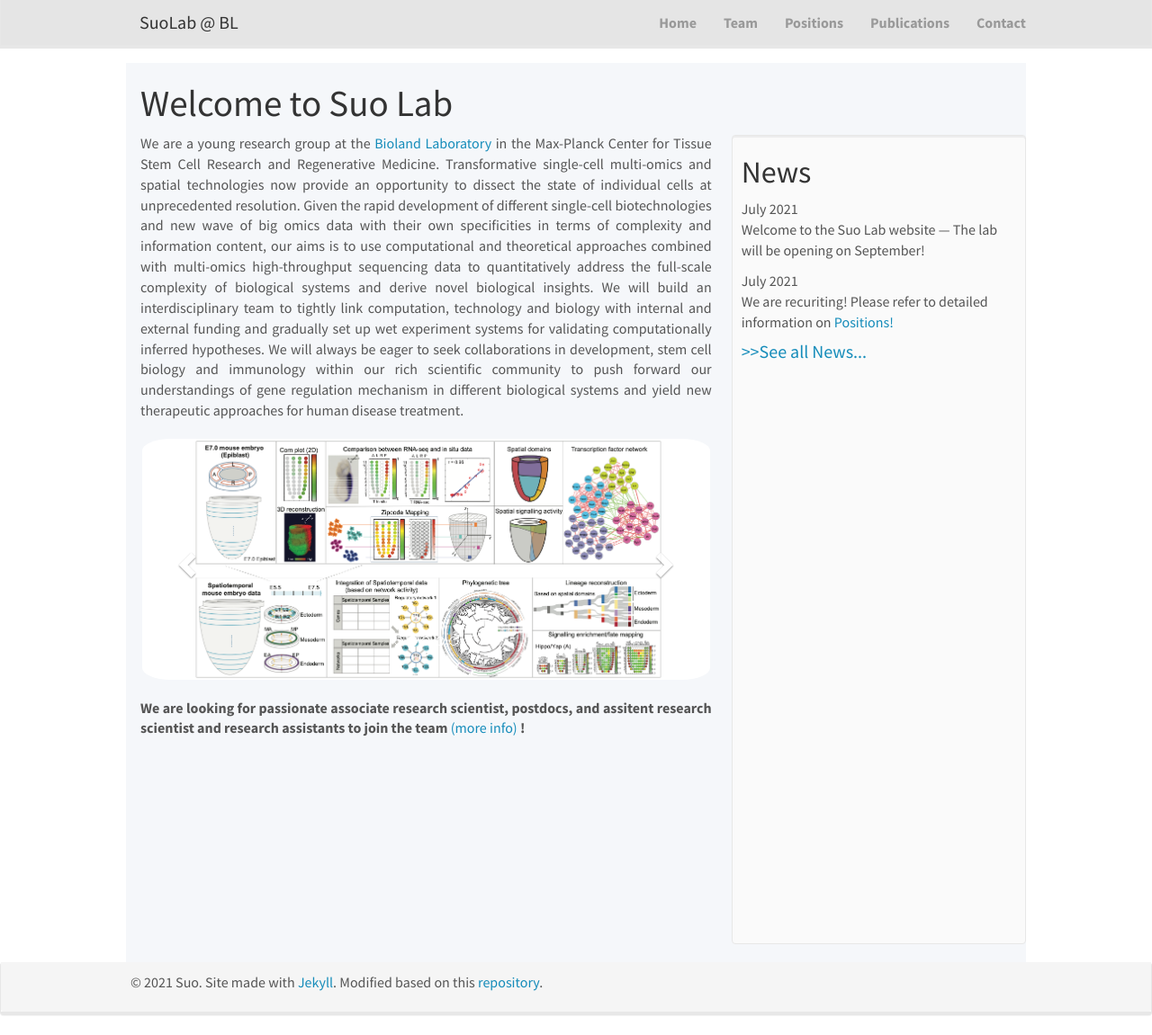
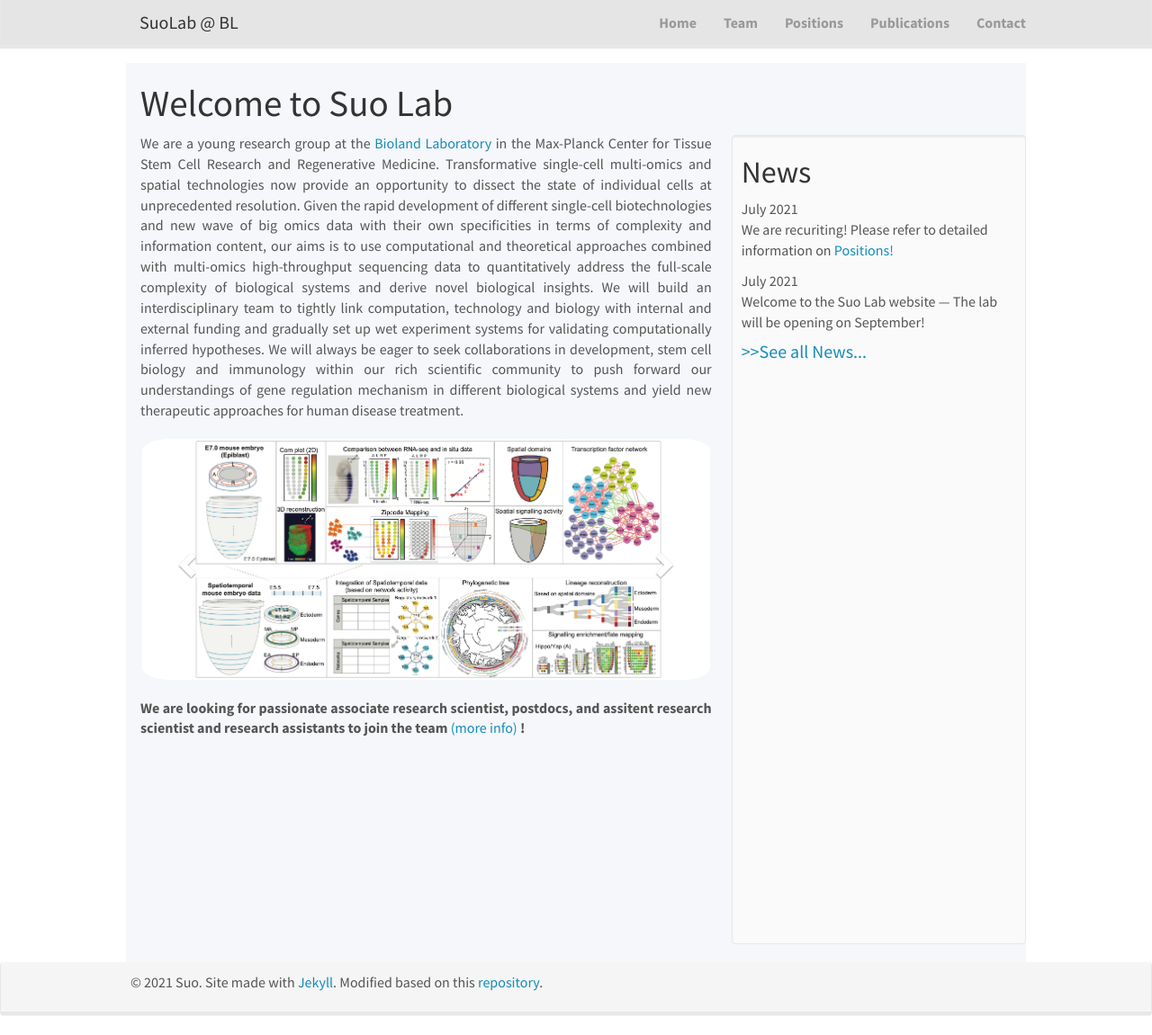
Before and after one commit to suoshengbao/suoshengbao.github.io, a Jekyll site: the page built from _pages/home.md, in a window 1280 px wide and 1151 px high. Shown: the whole window at 90% size. Built offline with Jekyll 4.4.1, drawn with Linux system fonts in a browser that asks for light colours; nearby versions of some CDN libraries; some of the changed lines change nothing that is shown.

Commit message:
Update news.yml

```diff
--- a/_data/news.yml
+++ b/_data/news.yml
@@ -1,8 +1,8 @@
+- date: July 2021
+  headline: "We are recuriting! Please refer to detailed information on <a href='https://opening'> Positions!</a> "
+
 - date: July 2021
   headline: "Welcome to the Suo Lab website — The lab will be opening on September!"
-
-- date: July 2021
-  headline: "We are recuriting! Please refer to detailed information on <a href='https://opening'> Positions!</a> "
 
 # - date: 13. November 2017
 #   headline: "<a href='http://www.beilstein-journals.org/bjnano/content/pdf/2190-4286-8-238.pdf'> New paper</a> published in collaboration with the group of Jan van Ruitenbeek"
```
